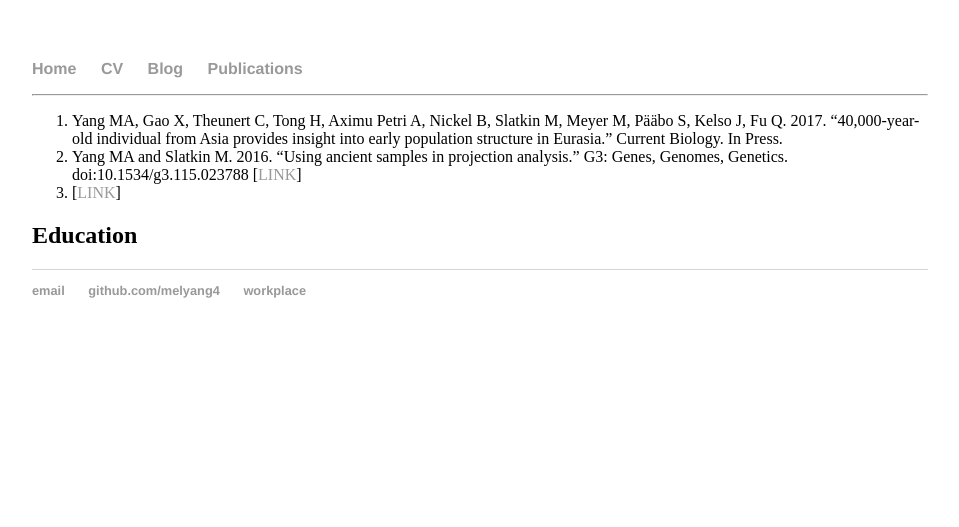
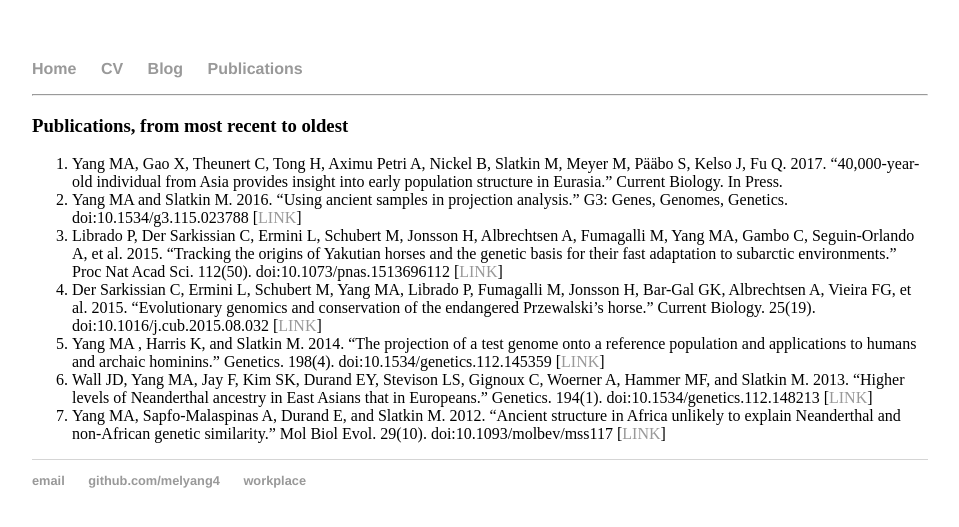
Before and after one commit to melyang4/melyang4.github.io, a Jekyll site: the page built from publications/index.html, in a window 1280 px wide. Shown: the top 527 px of the page, without its empty margins (160-1119 px from the left). Built offline with Jekyll 4.4.1, drawn with Linux system fonts in a browser that asks for light colours.

Commit message:
Added publications

```diff
--- a/publications/index.html
+++ b/publications/index.html
@@ -4,11 +4,13 @@ title: Mel's Publications
 ---
 
 <HR>
-
+<H3> Publications, from most recent to oldest </H3>
   <ol>
   <li> Yang MA, Gao X, Theunert C, Tong H, Aximu Petri A, Nickel B, Slatkin M, Meyer M, Pääbo S, Kelso J, Fu Q. 2017. “40,000-year-old individual from Asia provides insight into early population structure in Eurasia.” Current Biology. In Press. </li>
   <li> Yang MA and Slatkin M. 2016. “Using ancient samples in projection analysis.” G3: Genes, Genomes, Genetics. doi:10.1534/g3.115.023788 [<A HREF="https://github.com/melyang4/files_about_me/blob/master/yang%26slatkin2016.pdf">LINK</A>]  </li>
-  <li> [<A HREF="https://github.com/melyang4/files_about_me/blob/master/libradoetal2015_wsupp.pdf">LINK</A>] </li>
+  <li> Librado P, Der Sarkissian C, Ermini L, Schubert M, Jonsson H, Albrechtsen A, Fumagalli M, Yang MA, Gambo C, Seguin-Orlando A, et al. 2015. “Tracking the origins of Yakutian horses and the genetic basis for their fast adaptation to subarctic environments.” Proc Nat Acad Sci. 112(50). doi:10.1073/pnas.1513696112 [<A HREF="https://github.com/melyang4/files_about_me/blob/master/libradoetal2015_wsupp.pdf">LINK</A>] </li>
+   <li> Der Sarkissian C, Ermini L, Schubert M, Yang MA, Librado P, Fumagalli M, Jonsson H, Bar-Gal GK, Albrechtsen A, Vieira FG, et al. 2015. “Evolutionary genomics and conservation of the endangered Przewalski’s horse.” Current Biology. 25(19). doi:10.1016/j.cub.2015.08.032 [<A HREF="https://github.com/melyang4/files_about_me/blob/master/dersarkissianetal2015_wsupp.pdf">LINK</A>] </li>
+   <li> Yang MA , Harris K, and Slatkin M. 2014. “The projection of a test genome onto a reference population and applications to humans and archaic hominins.” Genetics. 198(4). doi:10.1534/genetics.112.145359 [<A HREF="https://github.com/melyang4/files_about_me/blob/master/yangetal2014.pdf">LINK</A>] </li>
+   <li> Wall JD, Yang MA, Jay F, Kim SK, Durand EY, Stevison LS, Gignoux C, Woerner A, Hammer MF, and Slatkin M. 2013. “Higher levels of Neanderthal ancestry in East Asians that in Europeans.” Genetics. 194(1). doi:10.1534/genetics.112.148213 [<A HREF="https://github.com/melyang4/files_about_me/blob/master/walletal2013.pdf">LINK</A>] </li>
+   <li> Yang MA, Sapfo-Malaspinas A, Durand E, and Slatkin M. 2012. “Ancient structure in Africa unlikely to explain Neanderthal and non-African genetic similarity.” Mol Biol Evol. 29(10). doi:10.1093/molbev/mss117 [<A HREF="https://github.com/melyang4/files_about_me/blob/master/yangetal2012.pdf">LINK</A>] </li>
 </ol>
-
-<H2>Education</H2>
```
